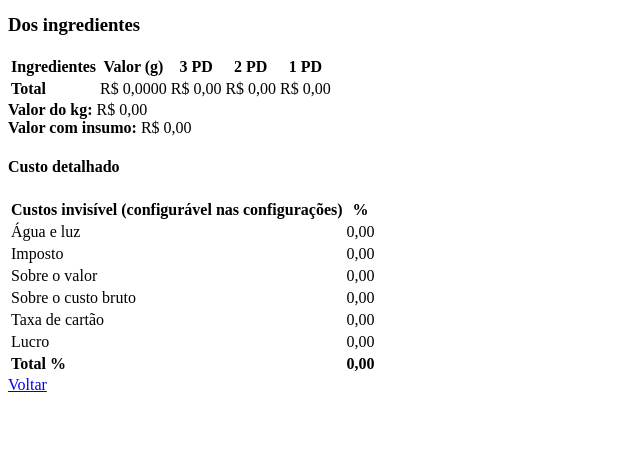
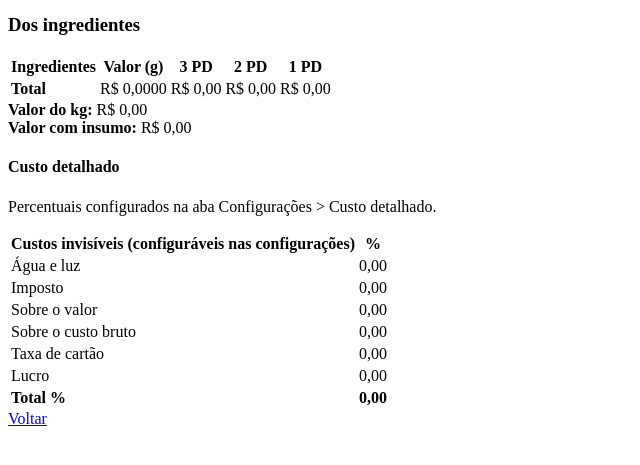
Before and after one commit to Mluysk/sistema-de-receituario-sem-nome, a PHP site: page /view.php in a window 1280 px wide. Shown: the part 216-681 px from the top of the page, without its empty margins (0-640 px from the left). Run offline with PHP 8.4, Linux system fonts and the light colour scheme; data that the repository does not hold is empty.

Commit message:
Clarify custo detalhado configuration note

```diff
--- a/app/views/recipes/view.php
+++ b/app/views/recipes/view.php
@@ -104,10 +104,11 @@
         </div>
         <div class="receituario-detail">
             <h4>Custo detalhado</h4>
+            <p class="muted-text">Percentuais configurados na aba Configurações &gt; Custo detalhado.</p>
             <table class="receituario-table">
                 <thead>
                     <tr>
-                        <th>Custos invisível (configurável nas configurações)</th>
+                        <th>Custos invisíveis (configuráveis nas configurações)</th>
                         <th>%</th>
                     </tr>
                 </thead>
```
